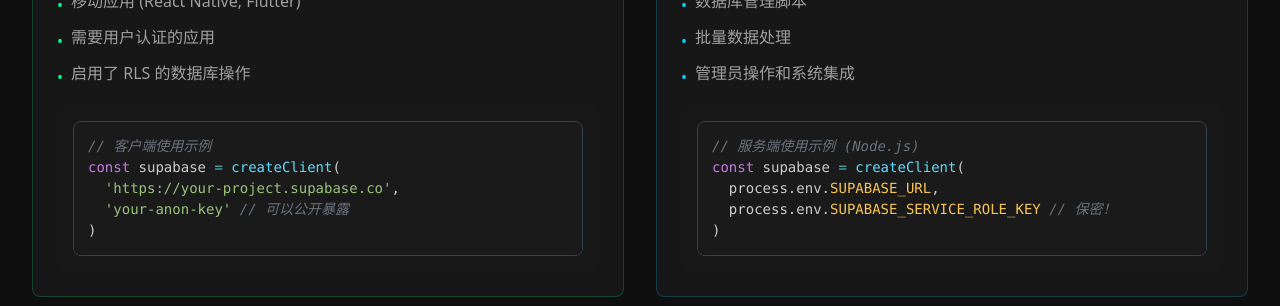
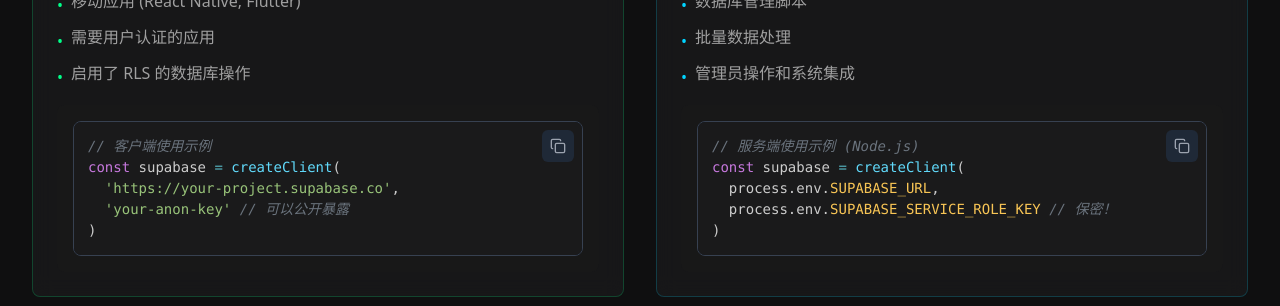
Before and after one commit to yjiace/supabase-api, a React (Vite) app: page / in a window 1280 px wide. Shown: the part 1600-1906 px from the top of the page. Built offline with nearby package versions, Linux system fonts and the light colour scheme.

Commit message:
优化样式

```diff
--- a/src/components/ui/code-block.tsx
+++ b/src/components/ui/code-block.tsx
@@ -67,6 +67,19 @@ export const CodeBlock: React.FC<CodeBlockProps> = ({
           {code}
         </code>
       </pre>
+      {showCopy && (
+        <button
+          onClick={handleCopy}
+          className="absolute top-2 right-2 p-2 bg-gray-800 hover:bg-gray-700 rounded-md transition-colors"
+          title="复制代码"
+        >
+          {copied ? (
+            <Check className="w-4 h-4 text-green-400" />
+          ) : (
+            <Copy className="w-4 h-4 text-gray-400" />
+          )}
+        </button>
+      )}
     </div>
   )
 }
--- a/src/styles/prism-custom.css
+++ b/src/styles/prism-custom.css
@@ -192,3 +192,22 @@ code[class*="language-"] ::selection,
 pre[class*="language-"] ::selection {
   background: rgba(0, 255, 136, 0.2);
 }
+
+/* Custom scrollbar for code blocks */
+pre[class*="language-"]::-webkit-scrollbar {
+  height: 8px;
+}
+
+pre[class*="language-"]::-webkit-scrollbar-track {
+  background: rgba(0, 255, 136, 0.1);
+  border-radius: 4px;
+}
+
+pre[class*="language-"]::-webkit-scrollbar-thumb {
+  background: rgba(0, 255, 136, 0.4);
+  border-radius: 4px;
+}
+
+pre[class*="language-"]::-webkit-scrollbar-thumb:hover {
+  background: rgba(0, 255, 136, 0.6);
+}
```
